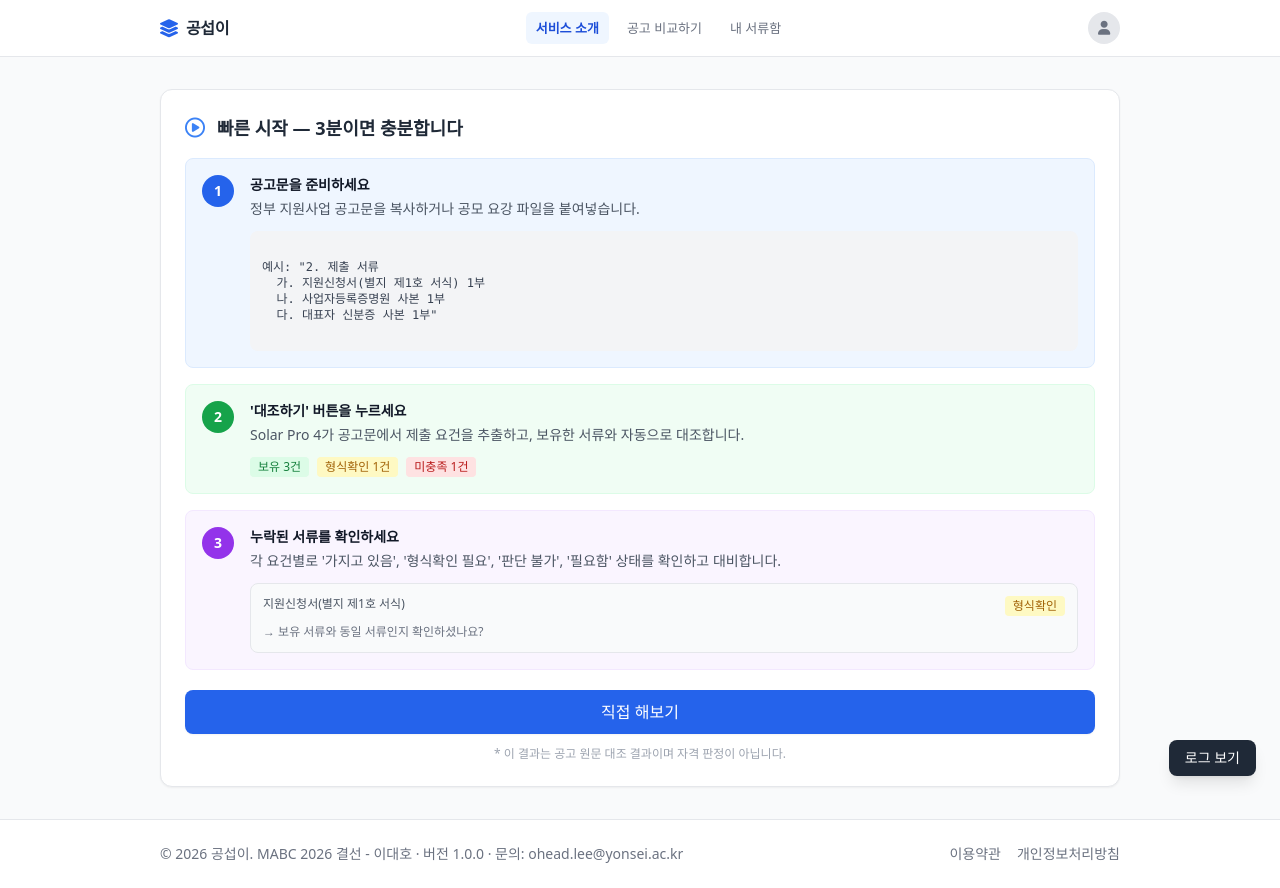
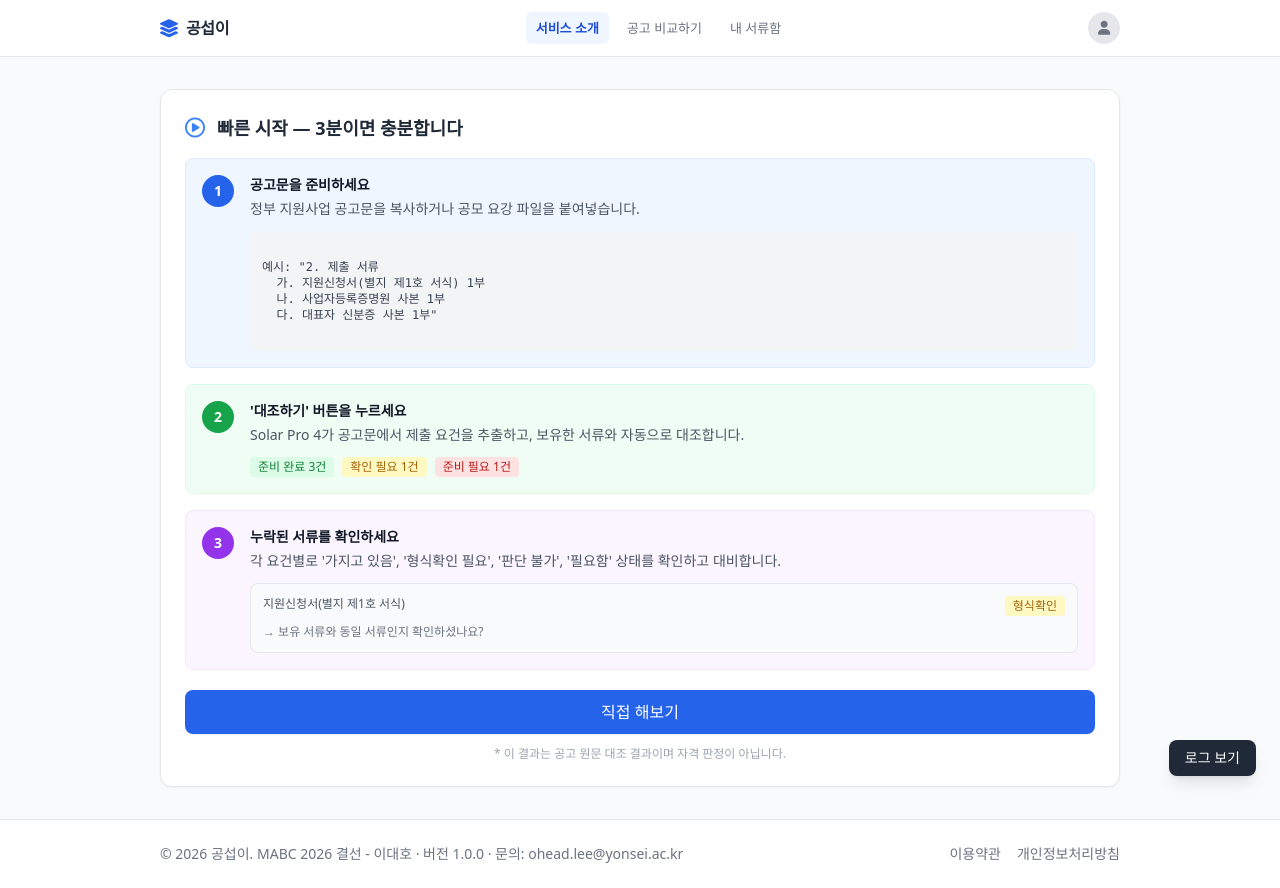
Before and after one commit to ohead-yonsei/MABC2026, a website: page index.html in a window 1280 px wide. Drawn offline with nearby package versions, Linux system fonts and the light colour scheme.

Commit message:
fix: 온보딩 화면 카테고리를 3종류(준비 완료/준비 필요/확인 필요)로 변경

```diff
--- a/index.html
+++ b/index.html
@@ -181,9 +181,9 @@
               <h3 class="font-semibold text-gray-900 text-sm">'대조하기' 버튼을 누르세요</h3>
               <p class="text-sm text-gray-600 mt-1">Solar Pro 4가 공고문에서 제출 요건을 추출하고, 보유한 서류와 자동으로 대조합니다.</p>
               <div class="mt-3 flex gap-2">
-                <span class="text-xs px-2 py-0.5 rounded bg-green-100 text-green-700">보유 3건</span>
-                <span class="text-xs px-2 py-0.5 rounded bg-yellow-100 text-yellow-700">형식확인 1건</span>
-                <span class="text-xs px-2 py-0.5 rounded bg-red-100 text-red-700">미충족 1건</span>
+                <span class="text-xs px-2 py-0.5 rounded bg-green-100 text-green-700">준비 완료 3건</span>
+                <span class="text-xs px-2 py-0.5 rounded bg-yellow-100 text-yellow-700">확인 필요 1건</span>
+                <span class="text-xs px-2 py-0.5 rounded bg-red-100 text-red-700">준비 필요 1건</span>
               </div>
             </div>
           </div>
```
